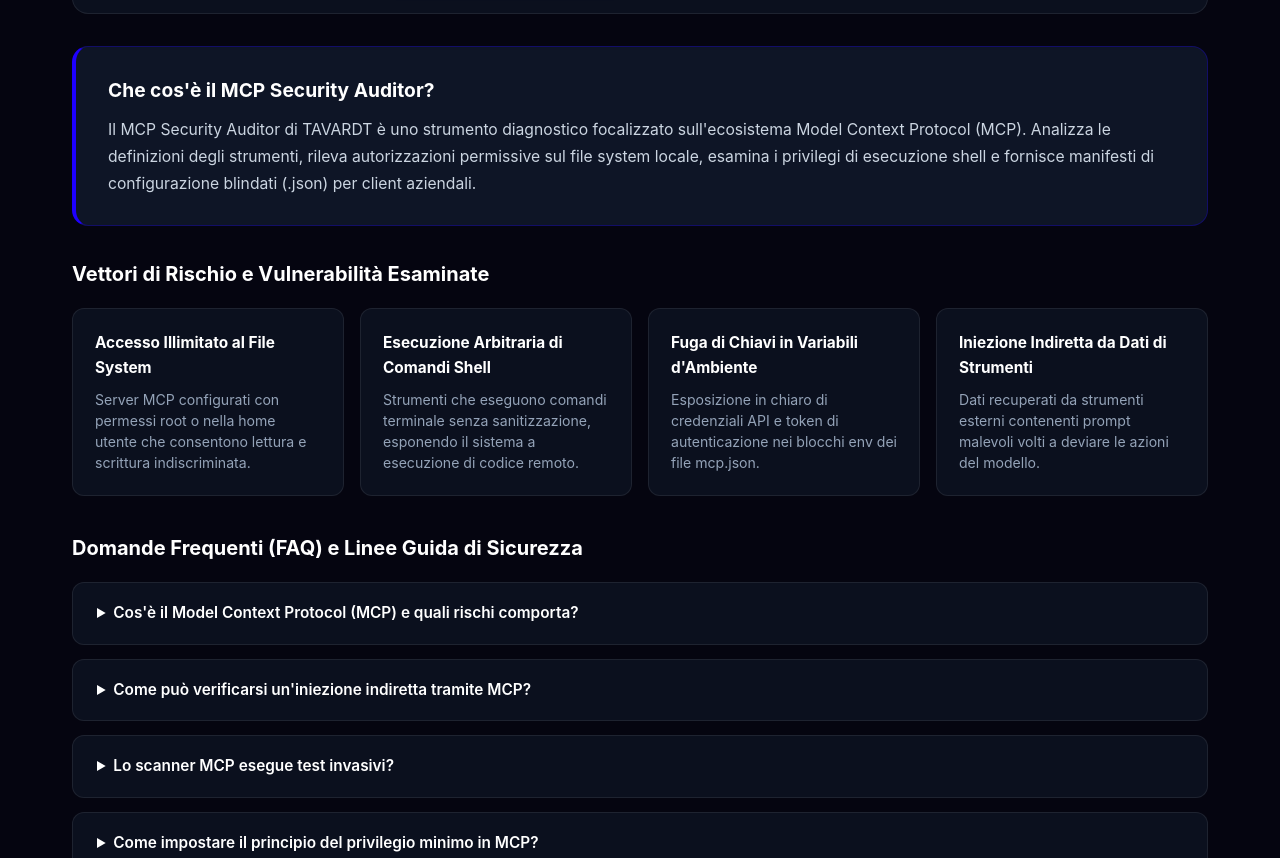
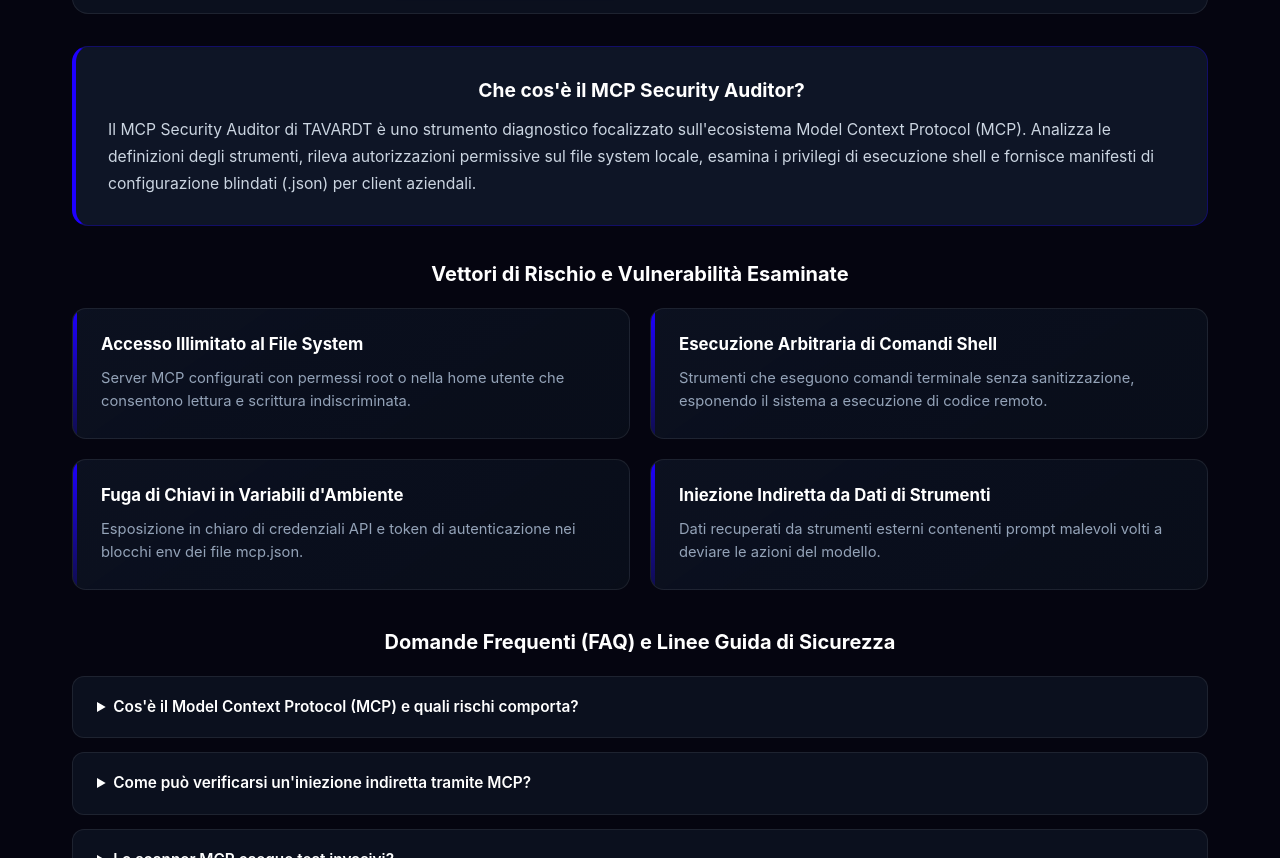
Before and after one commit to TAVARDT-Italia/mcp-security-auditor-it, a plain HTML site: page index.html in a window 1280 px wide. Shown: the part 821-1679 px from the top of the page. Drawn offline with Linux system fonts and the light colour scheme.

Commit message:
style(ui-ux): center h2 titles, 2-column balanced vectors grid & crisp white h1

```diff
--- a/index.html
+++ b/index.html
@@ -938,6 +938,83 @@ textarea:focus, input[type="text"]:focus {
   border: 1px solid rgba(255, 255, 255, 0.08) !important;
   display: inline-block !important;
 }
+
+/* ==========================================================================
+   TAVARDT UI/UX DIRECTIVES: CENTERED H2, 2-COL VECTORS & CRISP WHITE H1
+   ========================================================================== */
+.tavardt-hero h1, .hero h1, h1 {
+  font-size: clamp(1.8rem, 4vw, 2.6rem) !important;
+  font-weight: 800 !important;
+  letter-spacing: -0.03em !important;
+  margin: 0 0 12px 0 !important;
+  color: #ffffff !important;
+  line-height: 1.2 !important;
+  text-align: center !important;
+  background: none !important;
+  -webkit-text-fill-color: #ffffff !important;
+}
+.tavardt-hero h1 span, .hero h1 span, h1 span {
+  color: #ffffff !important;
+  background: none !important;
+  -webkit-text-fill-color: #ffffff !important;
+}
+h2, .aeo-card h2, .vectors-section h2, .faq-section h2, .card h2, .hero h2, .findings-header h2 {
+  text-align: center !important;
+}
+.vectors-section .vectors-grid, .vectors-grid {
+  display: grid !important;
+  grid-template-columns: repeat(2, 1fr) !important;
+  gap: 20px !important;
+  width: 100% !important;
+  box-sizing: border-box !important;
+}
+@media (max-width: 768px) {
+  .vectors-section .vectors-grid, .vectors-grid {
+    grid-template-columns: 1fr !important;
+    gap: 16px !important;
+  }
+}
+.vector-card {
+  background: linear-gradient(145deg, rgba(14, 21, 38, 0.75) 0%, rgba(9, 14, 26, 0.95) 100%) !important;
+  border: 1px solid rgba(255, 255, 255, 0.08) !important;
+  border-radius: 14px !important;
+  padding: 24px 28px !important;
+  box-sizing: border-box !important;
+  display: flex !important;
+  flex-direction: column !important;
+  justify-content: flex-start !important;
+  transition: transform 0.2s ease, border-color 0.2s ease, box-shadow 0.2s ease !important;
+  position: relative !important;
+  overflow: hidden !important;
+}
+.vector-card::before {
+  content: '' !important;
+  position: absolute !important;
+  top: 0 !important;
+  left: 0 !important;
+  width: 4px !important;
+  height: 100% !important;
+  background: linear-gradient(180deg, #1e00ff 0%, rgba(30, 0, 255, 0.2) 100%) !important;
+  border-radius: 4px 0 0 4px !important;
+}
+.vector-card:hover {
+  transform: translateY(-2px) !important;
+  border-color: rgba(30, 0, 255, 0.4) !important;
+  box-shadow: 0 8px 24px rgba(0, 0, 0, 0.4), 0 0 15px rgba(30, 0, 255, 0.15) !important;
+}
+.vector-title {
+  font-size: 1.05rem !important;
+  font-weight: 700 !important;
+  color: #ffffff !important;
+  margin: 0 0 10px 0 !important;
+  line-height: 1.4 !important;
+}
+.vector-desc {
+  font-size: 0.92rem !important;
+  color: #94a3b8 !important;
+  line-height: 1.6 !important;
+  margin: 0 !important;
+}
 </style>
 </head>
 <body>
```
